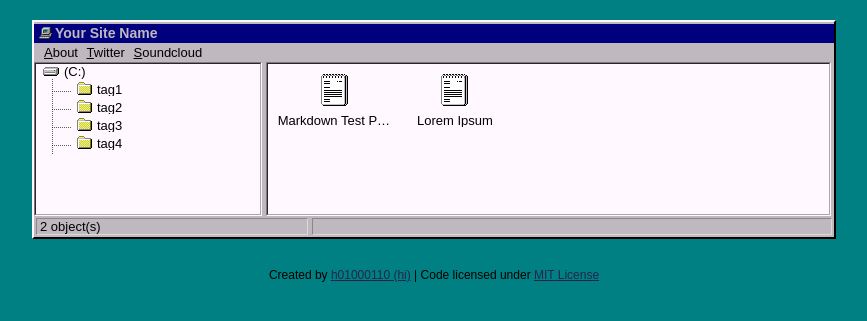
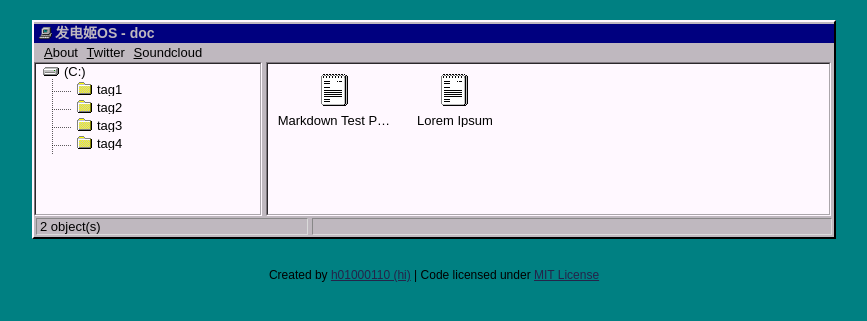
Before and after one commit to OpenseaAirdrop/fadianji, a Jekyll site: the page built from index.html, in a window 1280 px wide. Shown: the top 321 px of the page, without its empty margins (206-1073 px from the left). Built offline with Jekyll 4.4.1, drawn with Linux system fonts in a browser that asks for light colours.

Commit message:
Update _config.yml

```diff
--- a/_config.yml
+++ b/_config.yml
@@ -1,10 +1,10 @@
 permalink: /:year:month:day/:title
-url: #Your url here
+url: https://doc.fadian.me
 baseurl: /project
 
 # variables
-name: Your Site Name
-description: Your description here
+name: 发电姬OS - doc
+description: 发电姬OS - doc
 google_verification: null
 
 
```
